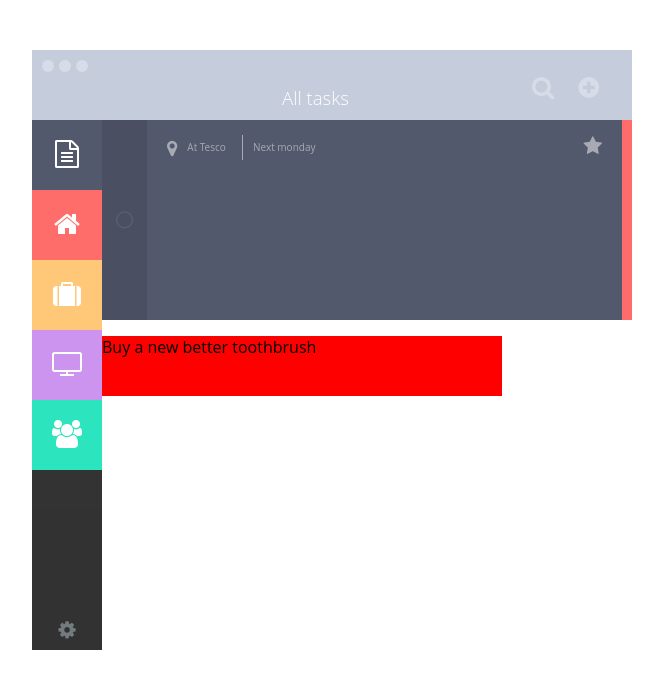
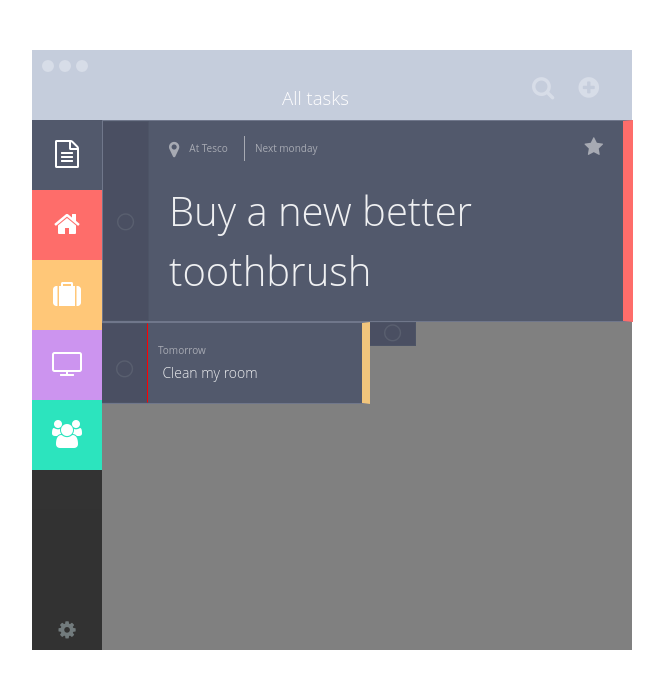
Before and after one commit to Odillia/ToDoList, a plain HTML site: page index.html in a window 1280 px wide. Shown: the whole page, without its empty margins (368-1032 px from the left). Drawn offline with Linux system fonts and the light colour scheme.

Commit message:
add favorite-task, tomorrow-task

```diff
--- a/index.html
+++ b/index.html
@@ -48,8 +48,7 @@
         </div>
 
         <div class="tasks-container float-left clear"> <!-- все задания первой страницы-->
-
-            <div class="favorite-task clear">
+            <div class="favorite-task float-left clear">
                     <div class="done-marker float-left">
                         <i class="fa fa-circle-thin"></i>
                     </div>
@@ -62,11 +61,28 @@
                         <div class="favorite-task-time float-left">
                           <p>Next monday</p>
                         </div>
-                    </div>
-                    <div class="favorite-task-text">
-                        <p > Buy a new better toothbrush</p>
+                        <div class="favorite-task-text float-left">
+                            <p > Buy a new better toothbrush</p>
+                        </div>
                     </div>
             </div>
+            <div class="tomorrow-task float-left clear">
+              <div class="done-marker float-left">
+                  <i class="fa fa-circle-thin"></i>
+              </div>
+              <div class="task-time float-left">
+                <p>Tomorrow</p>
+              </div>
+              <div class="task-text">
+                <p>Clean my room</p>
+              </div>
+            </div>
+            <div class="14-september-task float-left clear">
+              <div class="done-marker float-left">
+                  <i class="fa fa-circle-thin"></i>
+              </div>
+            </div>
+
 
         </div> <!--tasks-container-->
 
--- a/style.css
+++ b/style.css
@@ -128,22 +128,37 @@ span.slider-link:hover{
   margin-top: 150px;
   color: #505b5d;
 }
+.tasks-container {
+  width: 530px;
+  height: 530px;
+  background-color: grey;
+  position: absolute;
+  bottom: 0;
+  right: 0;
+}
 .favorite-task {
   width: 520px;
   height: 200px;
+  border: 1px solid #70778b;
   border-right: 10px solid #fe6d6a;
   background-color: #52596c;
-  position: absolute;
+  /*position: absolute;*/
+}
+.favorite-task .done-marker {
+  height: 198px;
 }
 .done-marker {
   width: 45px;
-  height: inherit;
   background-color: #4a4f62;
   text-align: center;
+  border: 1px solid #4d5466;
+  border-left: none;
 }
 .done-marker i {
   color: #595f6f;
   font-size: 20px;
+}
+.favorite-task .done-marker i {
   margin-top: 90px;
 }
 .fa.fa-star {
@@ -178,10 +193,71 @@ span.slider-link:hover{
   margin: 0px;
 }
 .favorite-task-text {
-  width: 400px;
+  width: 350px;
   height: 60px;
-  background-color: red;
+  /*background-color: red;*/
+  margin: 10px;
 }
+.favorite-task-text p {
+  font-size: 40px;
+  padding: 10px;
+  color: #eff0f2;
+  font-weight: lighter;
+  line-height: 60px;
+}
+.tomorrow-task {
+  width: 260px;
+  height: 80px;
+  border: 1px solid #70778b;
+  border-right: 8px solid #f1c57c;
+  border-left: none;
+  background-color: #52596c;
+  /*position: absolute;*/
+}
+.tomorrow-task .done-marker {
+  height: 78px;
+  border-right: 1px solid red;
+}
+.tomorrow-task .done-marker i {
+  margin-top: 35px;
+}
+.task-time {
+  width: 80px;
+  height: 15px;
+  padding: 5px;
+  margin-top: 15px;
+}
+.task-time p {
+  font-size: 10px;
+  color: #a7aab3;
+  padding: 0px 5px;
+  margin: 0px;
+}
+.task-text {
+  width: 170px;
+  height: 50px;
+  margin-top: 20px;
+  text-align: center;
+}
+.task-text p {
+  font-size: 14px;
+  padding: 0px;
+  color: #eff0f2;
+  font-weight: lighter;
+}
+.14-september-task {
+  width: 250px;
+  height: 160px;
+  border-right: 10px solid #2ee4bc;
+  background-color:#52596c;
+}
+.14-september-task .done-marker {
+  height: 160px;
+}
+.14-september-task .done-marker i {
+margin-top: 70px;
+}
+
 
 
 
```
